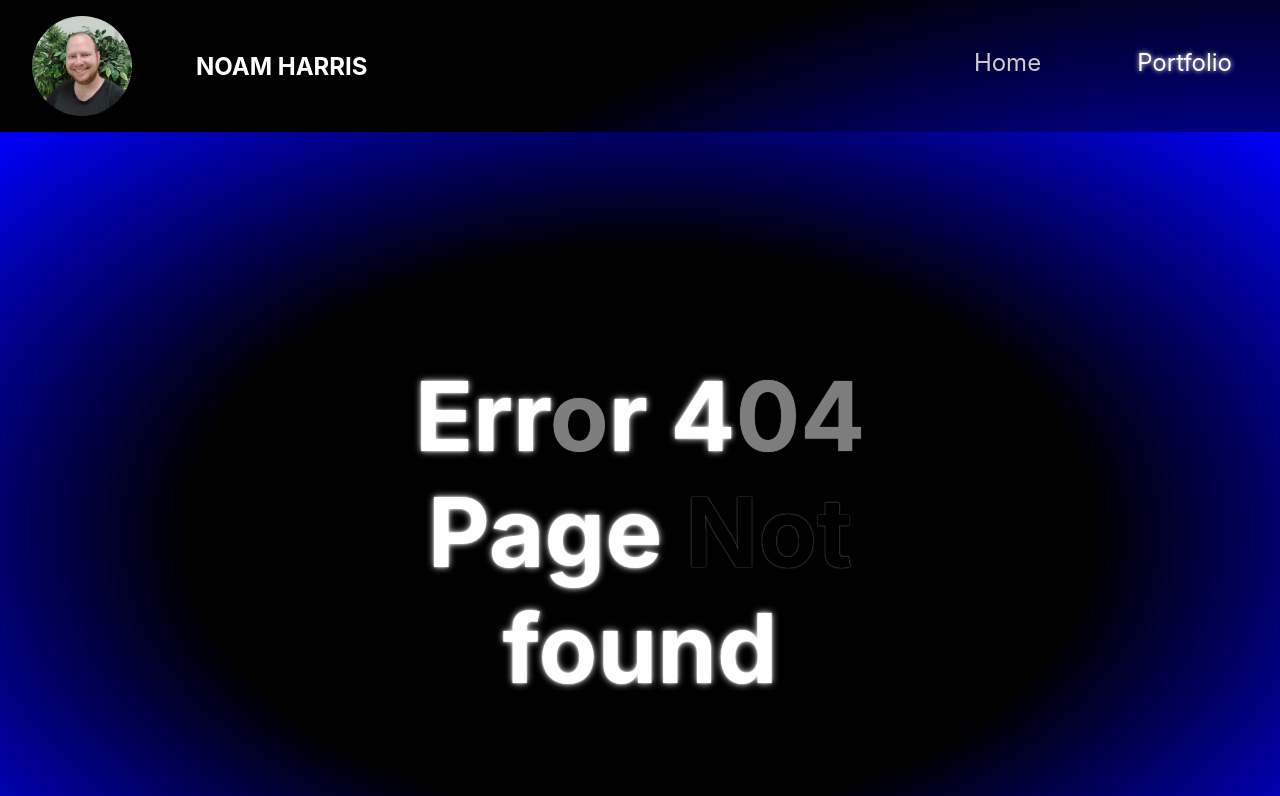
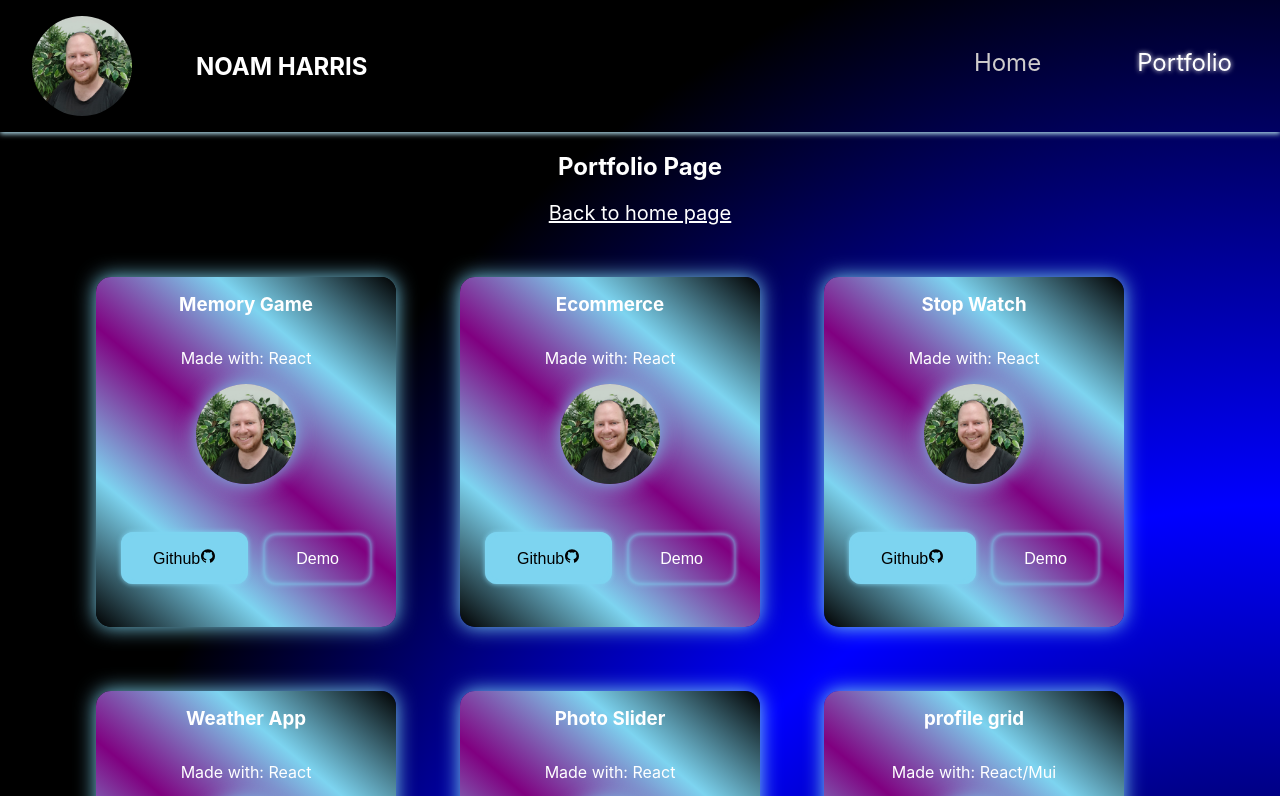
Before and after one commit to Noam597/resume, a React (Create React App) app: page /resume/portfolio in a window 1280 px wide. Before the commit this address had no page. Shown: the top 796 px of the page. Built offline with nearby package versions, Linux system fonts and the light colour scheme.

Commit message:
resume commited

```diff
--- a/src/App.js
+++ b/src/App.js
@@ -11,8 +11,8 @@ function App() {
     <div className="App">
       <Header/>
       <Routes>
-     <Route path='/' element={<HomePage/>}/>
-     <Route path='portfolio' element={<PortfolioPage/>}/>
+     <Route path='/resume' element={<HomePage/>}/>
+     <Route path='resume/portfolio' element={<PortfolioPage/>}/>
      <Route path='*' element={<ErrorPage/>}/>
   </Routes>
   <Footer/>
--- a/src/components/firstPage/projects/Portfolio.js
+++ b/src/components/firstPage/projects/Portfolio.js
@@ -12,7 +12,7 @@ const Portfolio = () => {
       <button
         className={styles.p_btn}
         onClick={() => {
-          navigate("resume/portfolio");
+          navigate("/resume/portfolio");
         }}
       >
         To View full Portfolio
```
